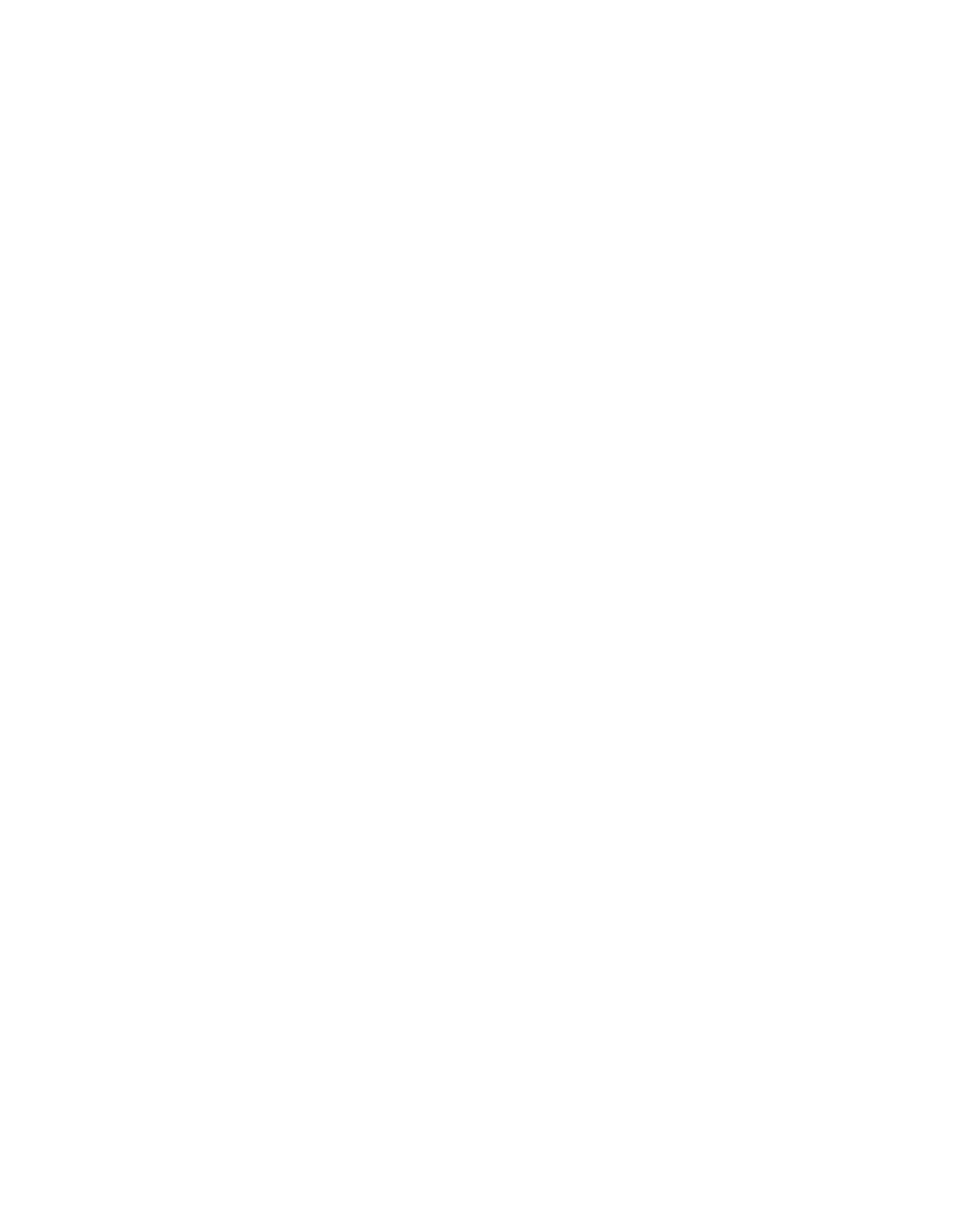
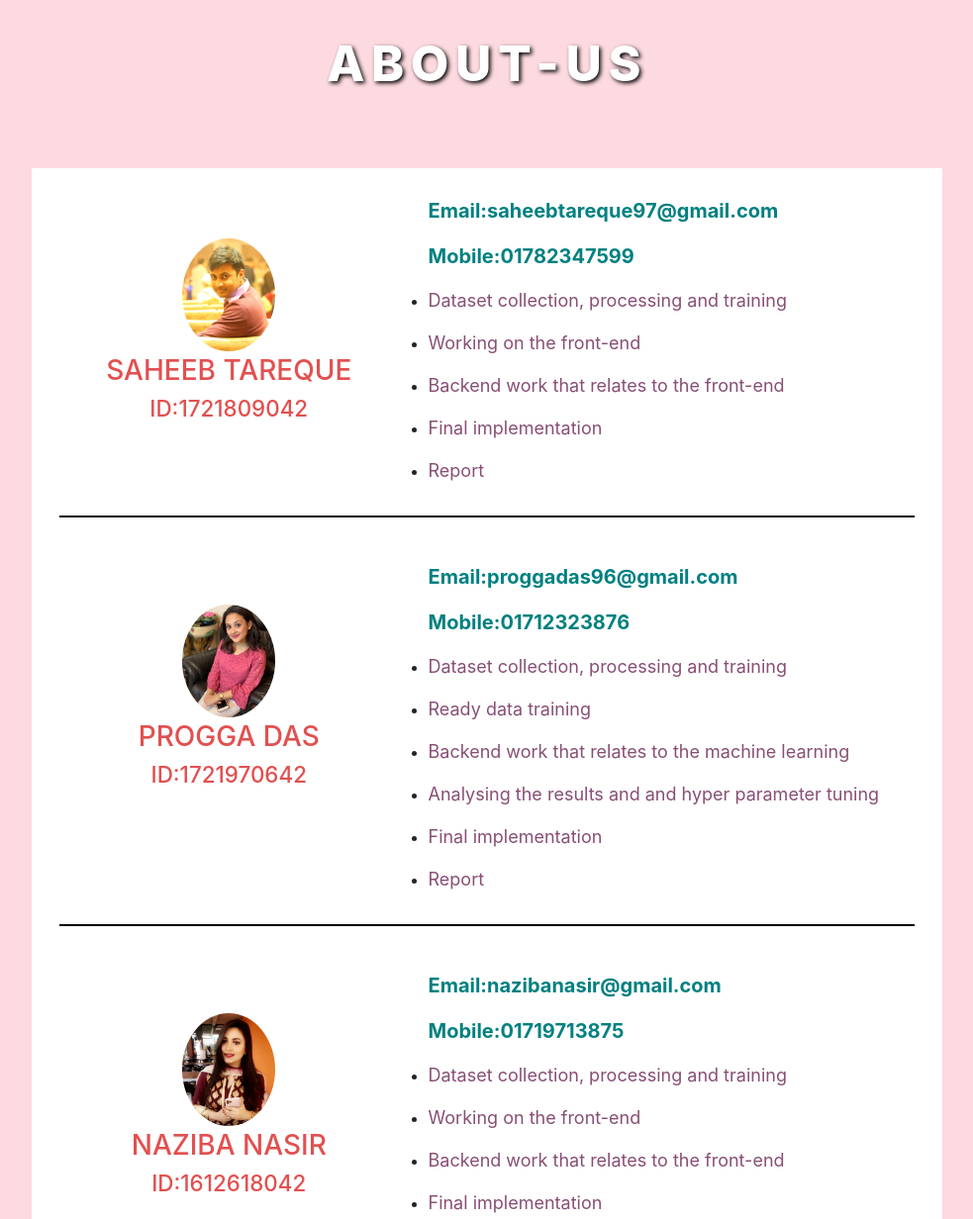
Before and after one commit to praggadas/SU20_CSE299_SAA3_Group1, a plain HTML site: page Code/web_app/about-us.html in a window 1280 px wide. Shown: the top 1232 px of the page at 99% size, without its empty margins (148-1131 px from the left). Before the commit the page ends 800 px from the top, so only its background shows below. Drawn offline with nearby package versions, Linux system fonts and the light colour scheme.

Commit message:
about-us page design without making it responsive and get-started page's color is adjusted

```diff
--- a/Code/web_app/about-us.html
+++ b/Code/web_app/about-us.html
@@ -0,0 +1,181 @@
+<!doctype html>
+<html lang="en">
+  <head>
+    <!-- Required meta tags -->
+    <meta charset="utf-8">
+    <meta name="viewport" content="width=device-width, initial-scale=1, shrink-to-fit=no">
+
+    <!-- Bootstrap CSS -->
+    <link rel="stylesheet" href="https://stackpath.bootstrapcdn.com/bootstrap/4.5.0/css/bootstrap.min.css" integrity="sha384-9aIt2nRpC12Uk9gS9baDl411NQApFmC26EwAOH8WgZl5MYYxFfc+NcPb1dKGj7Sk" crossorigin="anonymous">
+    <link rel="stylesheet"  href="css/style3.css">
+    <link rel="stylesheet"  href="css/media2.css">
+    <link rel="icon" href="images/flower-2.png">
+
+    <title>ABOUT-US</title>
+  </head>
+  <body>
+    <h1 class="white"> ABOUT-US </h1>
+      <main>
+        <div class="container">
+        <div class="row justify-content-center">
+      <div class="col-lg-10 ">
+
+       <div class="individual" >
+       <section class="bio">
+        <div class="row justify-content-center">
+          <div class="col-lg-5 text-center">
+            <a href="#"><img src="images/saheeb1.jpg" class="img-fluid pic"></a>
+            <h3>SAHEEB TAREQUE</h3>
+            <h5>ID:1721809042</h5>
+          </div>
+          <div class="col-lg-7 ">
+            <div class="writing">
+              <p><a href="mailto:saheebtareque97@gmail.com">Email:saheebtareque97@gmail.com</a></p>
+              <p><a href="tel:+8801710444700">Mobile:01782347599</a></p>
+              <ul>
+             	<li> <p> Dataset collection, processing and training</p></li>
+                <li>  <p> Working on the front-end </p> </li>
+                <li><p >Backend work that relates to the front-end</p></li>
+                <li><p >Final implementation</p></li>
+                <li><p >Report</p></li>
+              </ul>
+
+            </div>
+
+          </div>
+        </div>
+      <hr>
+    </section>
+
+
+
+
+<section class="bio">
+        <div class="row justify-content-center">
+          <div class="col-lg-5 text-center">
+            <a href="#"><img src="images/progga.jpg" class="img-fluid pic"></a>
+            <h3>PROGGA DAS</h3>
+            <h5>ID:1721970642</h5>
+          </div>
+          <div class="col-lg-7 ">
+            <div class="writing">
+              <p><a href="mailto:proggadas96@gmail.com">Email:proggadas96@gmail.com</a></p>
+              <p><a href="tel:+8801712323876">Mobile:01712323876</a></p>
+              <ul>
+             	<li> <p> Dataset collection, processing and training</p></li>
+                <li>  <p> Ready data training</p> </li>
+                <li><p >Backend work that relates to the machine learning</p></li>
+                <li><p>Analysing the results and and hyper parameter tuning</p></li>
+                <li><p >Final implementation</p></li>
+                <li><p >Report</p></li>
+              </ul>
+
+            </div>
+
+          </div>
+        </div>
+      <hr>
+    </section>
+
+
+
+
+
+
+
+<section class="bio">
+        <div class="row justify-content-center">
+          <div class="col-lg-5 text-center">
+            <a href="#"><img src="images/naziba.jpeg" class="img-fluid pic"></a>
+            <h3>NAZIBA NASIR</h3>
+            <h5>ID:1612618042</h5>
+          </div>
+          <div class="col-lg-7 ">
+            <div class="writing">
+              <p><a href="mailto:nazibanasir@gmail.com">Email:nazibanasir@gmail.com</a></p>
+              <p><a href="tel:+8801719713875">Mobile:01719713875</a></p>
+             <ul>
+             	<li> <p> Dataset collection, processing and training</p></li>
+                <li>  <p> Working on the front-end </p> </li>
+                <li><p >Backend work that relates to the front-end</p></li>
+                <li><p >Final implementation</p></li>
+                <li><p >Report</p></li>
+              </ul>
+
+
+            </div>
+
+          </div>
+        </div>
+      <hr>
+    </section>
+
+
+
+
+
+
+
+<section class="bio">
+        <div class="row justify-content-center">
+          <div class="col-lg-5 text-center">
+            <a href="#"><img src="images/shams.jpg" class="img-fluid pic"></a>
+            <h3>SAMI AL OMAR SHAMES</h3>
+            <h5>ID:1712876042</h5>
+          </div>
+          <div class="col-lg-7 ">
+            <div class="writing">
+              <p><a href="mailto:sami.shames@northsouth.edu">Email:sami.shames@northsouth.edu</a></p>
+              <p><a href="tel:+8801712323876">Mobile:01799123876</a></p>
+              <ul>
+             	<li> <p> Dataset collection, processing and training</p></li>
+                <li>  <p> Ready data training</p> </li>
+                <li><p >Backend work that relates to the machine learning</p></li>
+                <li><p>Analysing the results and and hyper parameter tuning</p></li>
+                <li><p >Final implementation</p></li>
+                <li><p >Report</p></li>
+              </ul>
+
+            </div>
+
+          </div>
+        </div>
+      <hr>
+    </section>
+
+      </div>
+    </div>
+    </div>
+    </div>
+
+
+   </main>
+
+
+
+
+
+
+
+
+
+
+
+
+
+
+
+
+
+
+
+
+
+
+    <!-- Optional JavaScript -->
+    <!-- jQuery first, then Popper.js, then Bootstrap JS -->
+    <script src="https://code.jquery.com/jquery-3.5.1.slim.min.js" integrity="sha384-DfXdz2htPH0lsSSs5nCTpuj/zy4C+OGpamoFVy38MVBnE+IbbVYUew+OrCXaRkfj" crossorigin="anonymous"></script>
+    <script src="https://cdn.jsdelivr.net/npm/popper.js@1.16.0/dist/umd/popper.min.js" integrity="sha384-Q6E9RHvbIyZFJoft+2mJbHaEWldlvI9IOYy5n3zV9zzTtmI3UksdQRVvoxMfooAo" crossorigin="anonymous"></script>
+    <script src="https://stackpath.bootstrapcdn.com/bootstrap/4.5.0/js/bootstrap.min.js" integrity="sha384-OgVRvuATP1z7JjHLkuOU7Xw704+h835Lr+6QL9UvYjZE3Ipu6Tp75j7Bh/kR0JKI" crossorigin="anonymous"></script>
+  </body>
+</html>
--- a/Code/web_app/css/style2.css
+++ b/Code/web_app/css/style2.css
@@ -1,5 +1,5 @@
 body{
-	background-color: #0F98BF;
+	background-color:#FDDAE0;
 
 
 }
@@ -17,7 +17,7 @@ img{max-width:100%;}
     letter-spacing: 10.6px;
 font-weight: 700;}
 
-.content{background-color: #EAEAEA}
+.content{background-color: #fff;}
 
 
 .main{}
--- /dev/null
+++ b/Code/web_app/css/style3.css
@@ -0,0 +1,70 @@
+body{
+	background-color: #FDDAE0;
+	margin: 108px 0px;
+    margin-top: 20px;
+}
+img{ max-width: 100%; }
+
+
+.individual{
+	background-color:#fff;
+	padding: 28px;
+}
+.text-center{padding-top: 40px;}
+.bio{}
+.bio a img{}
+.pic{object-fit: cover;
+    width: 100px;
+    height: 120px;
+    border: 3px solid #fff;
+    border-radius: 50%;}
+h3{}
+h5{}
+.writing p a{text-decoration:none;
+color:teal;
+font-weight: bold;}
+
+.writing p a:hover{text-decoration:underline;
+color:tomato;}
+.writing p{
+    font-size: 16px;
+    font-size: 20px;
+}
+.writing ul{
+    /* list-style-type: none; */
+    padding: none;
+    padding: 0px;
+    fontsize: -5px;
+}
+.writing ul li{}
+.writing ul li p{
+    font-size: 18px;
+    color:#884f74;
+}
+hr{
+border-bottom: none;
+    border: solid black 1px;
+margin-bottom: 45px;}
+
+    h3{
+    color: #e25050;
+}
+h5{
+    font-size: 1.40rem;
+    color: #e25050;
+}
+
+
+
+
+.white{color: white;
+    text-align: center;
+    text-transform: uppercase;
+    padding: 4px;
+    padding-top: 14px;
+    text-shadow: 2px 2px 4px black;
+    letter-spacing: 6.6px;
+    font-weight: 800;
+    margin-bottom: 72px;
+    font-size: 50px;
+}
```
Also changed, not shown: Code/web_app/css/media2.css (added), Code/web_app/images/naziba.jpeg (added), Code/web_app/images/progga.jpg (added), Code/web_app/images/saheeb1.jpg (added), Code/web_app/images/shams.jpg (added).
